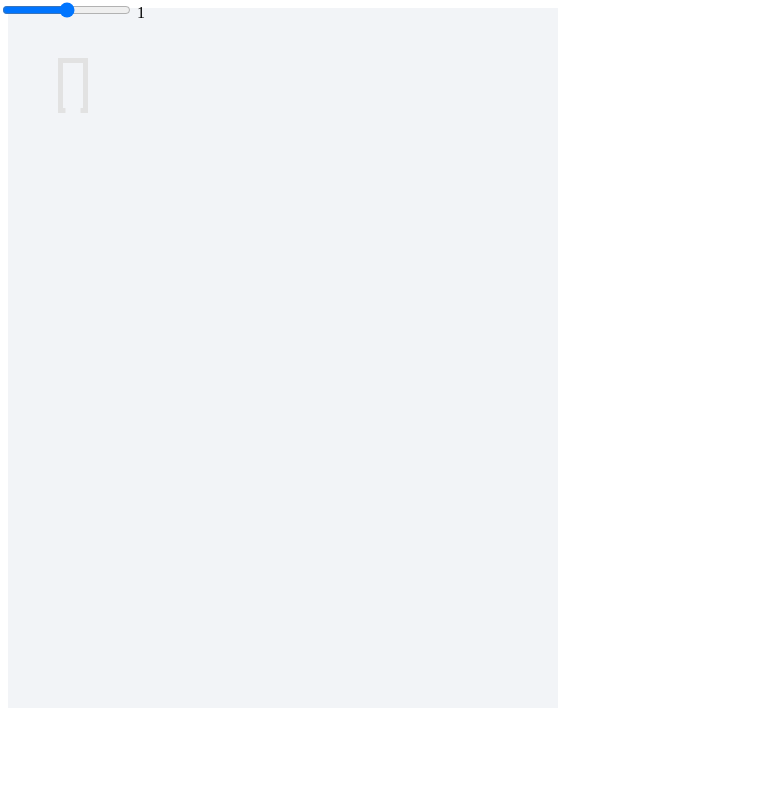
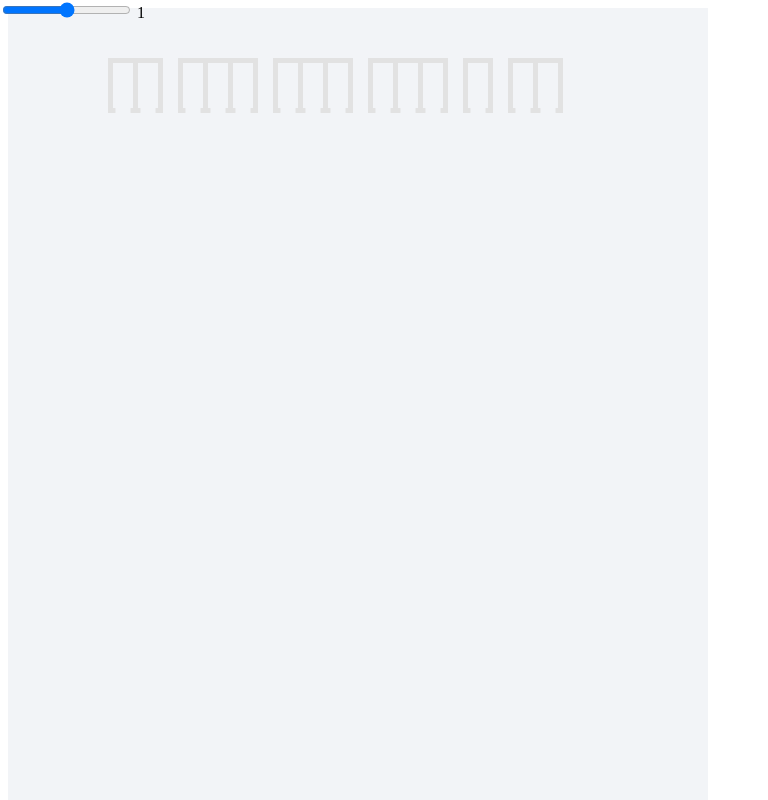
Before and after one commit to lukaszlipinski/the-map, a plain HTML site: page index.html in a window 1280 px wide. Shown: the top 800 px of the page, without its empty margins (0-768 px from the left). Drawn offline with Linux system fonts and the light colour scheme.

Commit message:
last version

```diff
--- a/js/map.js
+++ b/js/map.js
@@ -47,10 +47,29 @@
     };
 
     window.map.draw = function(canvas) {
-        this.addSingleParkingSpot(canvas, 50, 50);
+        var offset = 100;
+        var space = 20;
+        var spotWidth = this.spotWidth;
+
+        var data = {
+            spots : [
+                {posX: offset, posY: 50, count: 2, direction: 'top'},
+                {posX: offset + spotWidth * 2 + space, posY: 50, count: 3, direction: 'top'},
+                {posX: offset + spotWidth * 5 + space * 2, posY: 50, count: 3, direction: 'top'},
+                {posX: offset + spotWidth * 8 + space * 3, posY: 50, count: 3, direction: 'top'},
+                {posX: offset + spotWidth * 11 + space * 4, posY: 50, count: 1, direction: 'top'},
+                {posX: offset + spotWidth * 12 + space * 5, posY: 50, count: 2, direction: 'top'}
+            ]
+        };
+
+        for(var i = 0; i < data.spots.length; i++) {
+            var spot = data.spots[i];
+
+            this.addParkingSpot(canvas, spot);
+        }
     };
 
-    window.map._drawFirstSegment = function(canvas, posX, posY) {
+    window.map._drawFirstSegment = function(canvas, posX, posY, numberOfSpots) {
         var line1 = new fabric.Line([0, 0, 0, this.spotHeight], $.extend({
             left: posX,
             top: posY
@@ -71,9 +90,9 @@
         canvas.add(line2);
     };
 
-    window.map._drawLastSegment = function(canvas, posX, posY) {
+    window.map._drawLastSegment = function(canvas, posX, posY, numberOfSpots) {
         var line3 = new fabric.Line([0, 0, 0, this.spotHeight], $.extend({
-            left: posX + this.spotWidth,
+            left: posX + this.spotWidth * numberOfSpots,
             top: posY
         }, {
             stroke: this.strokeColor,
@@ -83,7 +102,7 @@
         canvas.add(line3);
 
         var line5 = new fabric.Line([0, 0, this.strokeWidth * 1.5, 0], $.extend({
-            left: posX + this.spotWidth - this.strokeWidth / 2,
+            left: posX + this.spotWidth * numberOfSpots - this.strokeWidth / 2,
             top: posY + this.spotHeight
         }, {
             stroke: this.strokeColor,
@@ -93,8 +112,8 @@
         canvas.add(line5);
     };
 
-    window.map._drawTopLine = function(canvas, posX, posY) {
-        var line = new fabric.Line([0, 0, this.spotWidth, 0], $.extend({
+    window.map._drawTopLine = function(canvas, posX, posY, numberOfSpots) {
+        var line = new fabric.Line([0, 0, this.spotWidth * numberOfSpots, 0], $.extend({
             left: posX,
             top: posY
         }, {
@@ -105,10 +124,41 @@
         canvas.add(line);
     };
 
-    window.map.addSingleParkingSpot = function(canvas, posX, posY) {
-        this._drawTopLine(canvas, posX, posY);
-        this._drawFirstSegment(canvas, posX, posY);
-        this._drawLastSegment(canvas, posX, posY);
+    window.map._drawMiddleLine = function(canvas, posX, posY, sportNumber) {
+        var line3 = new fabric.Line([0, 0, 0, this.spotHeight], $.extend({
+            left: posX + this.spotWidth * sportNumber,
+            top: posY
+        }, {
+            stroke: this.strokeColor,
+            strokeWidth: this.strokeWidth
+        }));
+
+        canvas.add(line3);
+
+        var line5 = new fabric.Line([0, 0, this.strokeWidth * 2, 0], $.extend({
+            left: posX + this.spotWidth * sportNumber - this.strokeWidth / 2,
+            top: posY + this.spotHeight
+        }, {
+            stroke: this.strokeColor,
+            strokeWidth: this.strokeWidth
+        }));
+
+        canvas.add(line5);
+    };
+
+    window.map.addParkingSpot = function(canvas, spot) {
+        var posX = spot.posX;
+        var posY = spot.posY;
+        var numberOfSpots = spot.count;
+
+        this._drawTopLine(canvas, posX, posY, numberOfSpots);
+        this._drawFirstSegment(canvas, posX, posY, numberOfSpots);
+
+        for (var i = 1; i <= numberOfSpots - 1; i++) {
+            this._drawMiddleLine(canvas, posX, posY, i);
+        }
+
+        this._drawLastSegment(canvas, posX, posY, numberOfSpots);
     };
 
 }());
--- a/styles.css
+++ b/styles.css
@@ -1,6 +1,6 @@
 #canvas-box {
-    width:550px;
-    height:700px;
+    width:700px;
+    height:1000px;
     position: relative;
     background-color: lightcyan;
 }
```
